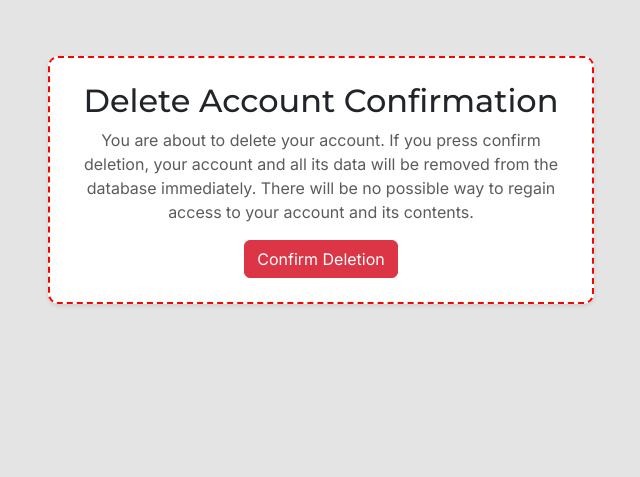
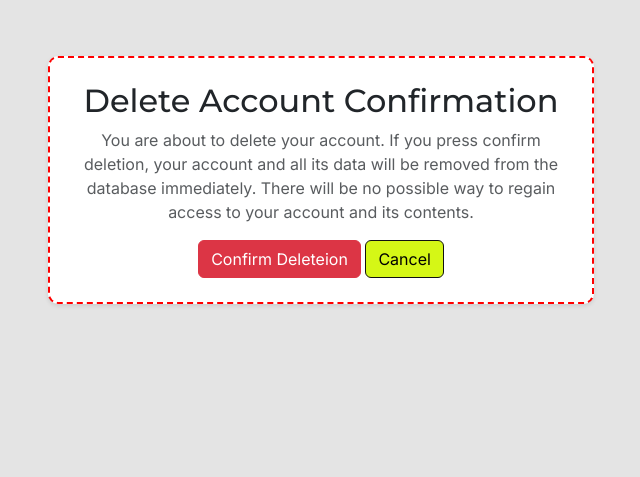
Before and after one commit to CoalTrain1618/MP_3_Xpenso, a Django app: page /user/delete/ in a window 1280 px wide. Shown: the part 220-697 px from the top of the page, without its empty margins (319-959 px from the left). Run offline with Django 5.2, Linux system fonts and the light colour scheme; the visitor is signed in with stand-in values (Sample User, id 1); some libraries are stand-ins or nearby versions.

Commit message:
Linked up profil.html and delete_user.html. Tested deletion and account was deleted from db and logged out

```diff
--- a/accounts/templates/profile/delete_user.html
+++ b/accounts/templates/profile/delete_user.html
@@ -17,9 +17,11 @@
                     There will be no possible way to regain access to your
                     account and its contents.
                 </p>
-                <button class="btn btn-danger" method="POST">
-                    Confirm Deletion
-                </button>
+                <form method="POST">
+                    {% csrf_token %}
+                    <button type="submit" class="btn btn-danger">Confirm Deleteion</button>
+                    <a href="{% url 'profile' %}" class="btn btn-primary">Cancel</a>
+                </form>
             </div>
         </div>
     </div>
--- a/accounts/templates/profile/profile.html
+++ b/accounts/templates/profile/profile.html
@@ -32,7 +32,7 @@
                 </button>
                 <ul class= "dropdown-menu text-center">
                     <li class="p-2"><p>Are you sure you want to delete you account ?</p></li>
-                    <li><button class="btn btn-danger">Yes</button></li>
+                    <li><a href="{% url 'delete_user' %}" class="btn btn-danger">Yes, I'm sure</a></li>
                 </ul>
             </div>
         </div>
```
